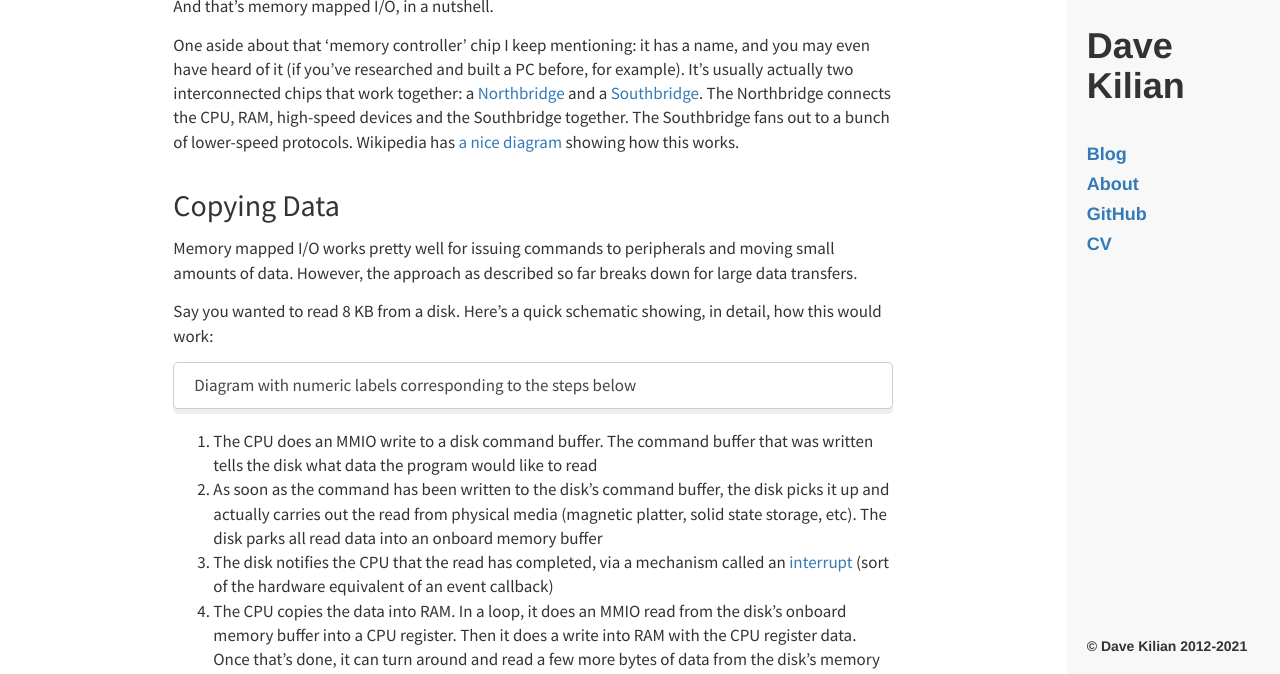
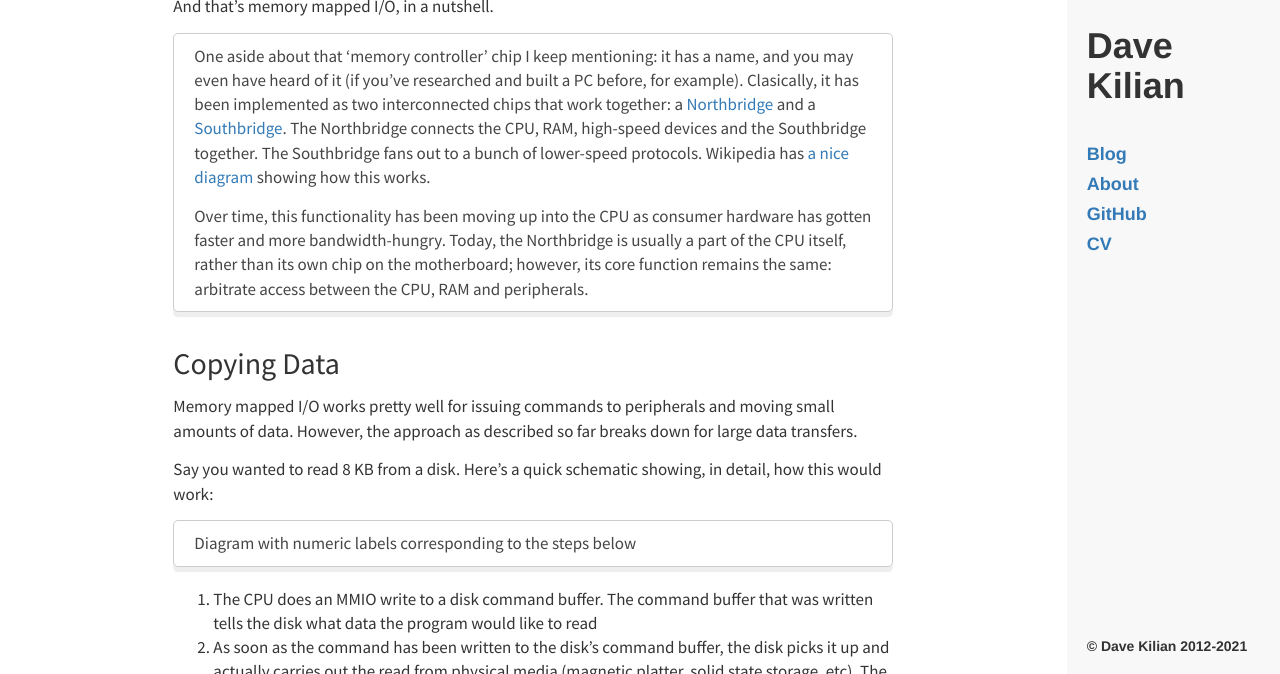
Before and after one commit to davekilian/davekilian.github.com, a Jekyll site: the page built from _posts/2021-02-17-rdma-overview.markdown, in a window 1280 px wide and 900 px high, scrolled down 2841 px, cut to the strip 226-900 px from the top of the window. Built offline with Jekyll 4.4.1, drawn with Linux system fonts in a browser that asks for light colours; nearby versions of some CDN libraries.

Commit message:
minor correction

```diff
--- a/_posts/2021-02-17-rdma-overview.markdown
+++ b/_posts/2021-02-17-rdma-overview.markdown
@@ -71,7 +71,9 @@ From the program's perspective, all of this happens seamlessly: the program incl
 
 And that's memory mapped I/O, in a nutshell.
 
-One aside about that 'memory controller' chip I keep mentioning: it has a name, and you may even have heard of it (if you've researched and built a PC before, for example). It's usually actually two interconnected chips that work together: a [Northbridge](https://en.wikipedia.org/wiki/Northbridge_(computing)) and a [Southbridge](https://en.wikipedia.org/wiki/Southbridge_(computing)). The Northbridge connects the CPU, RAM, high-speed devices and the Southbridge together. The Southbridge fans out to a bunch of lower-speed protocols. Wikipedia has [a nice diagram](https://en.wikipedia.org/wiki/Southbridge_(computing)) showing how this works.
+> One aside about that 'memory controller' chip I keep mentioning: it has a name, and you may even have heard of it (if you've researched and built a PC before, for example). Clasically, it has been implemented as two interconnected chips that work together: a [Northbridge](https://en.wikipedia.org/wiki/Northbridge_(computing)) and a [Southbridge](https://en.wikipedia.org/wiki/Southbridge_(computing)). The Northbridge connects the CPU, RAM, high-speed devices and the Southbridge together. The Southbridge fans out to a bunch of lower-speed protocols. Wikipedia has [a nice diagram](https://en.wikipedia.org/wiki/Southbridge_(computing)) showing how this works.
+>
+> Over time, this functionality has been moving up into the CPU as consumer hardware has gotten faster and more bandwidth-hungry. Today, the Northbridge is usually a part of the CPU itself, rather than its own chip on the motherboard; however, its core function remains the same: arbitrate access between the CPU, RAM and peripherals.
 
 ## Copying Data
 
--- a/_posts/2021-02-18-ib-overview.markdown
+++ b/_posts/2021-02-18-ib-overview.markdown
@@ -5,7 +5,9 @@ author: Dave
 draft: true
 ---
 
-> Front matter to pick up from the previous post. Also a link back.
+This is the second post in a series on RDMA. In this post, we're going to cover some of the technical basics underpinning InfiniBand, the first technology to prominently feature RDMA.
+
+If you haven't already, you may want to start with [the first post in the series](/rdma-overview.html) and come back here once you're done.
 
 ## InfiniBand
 
```
